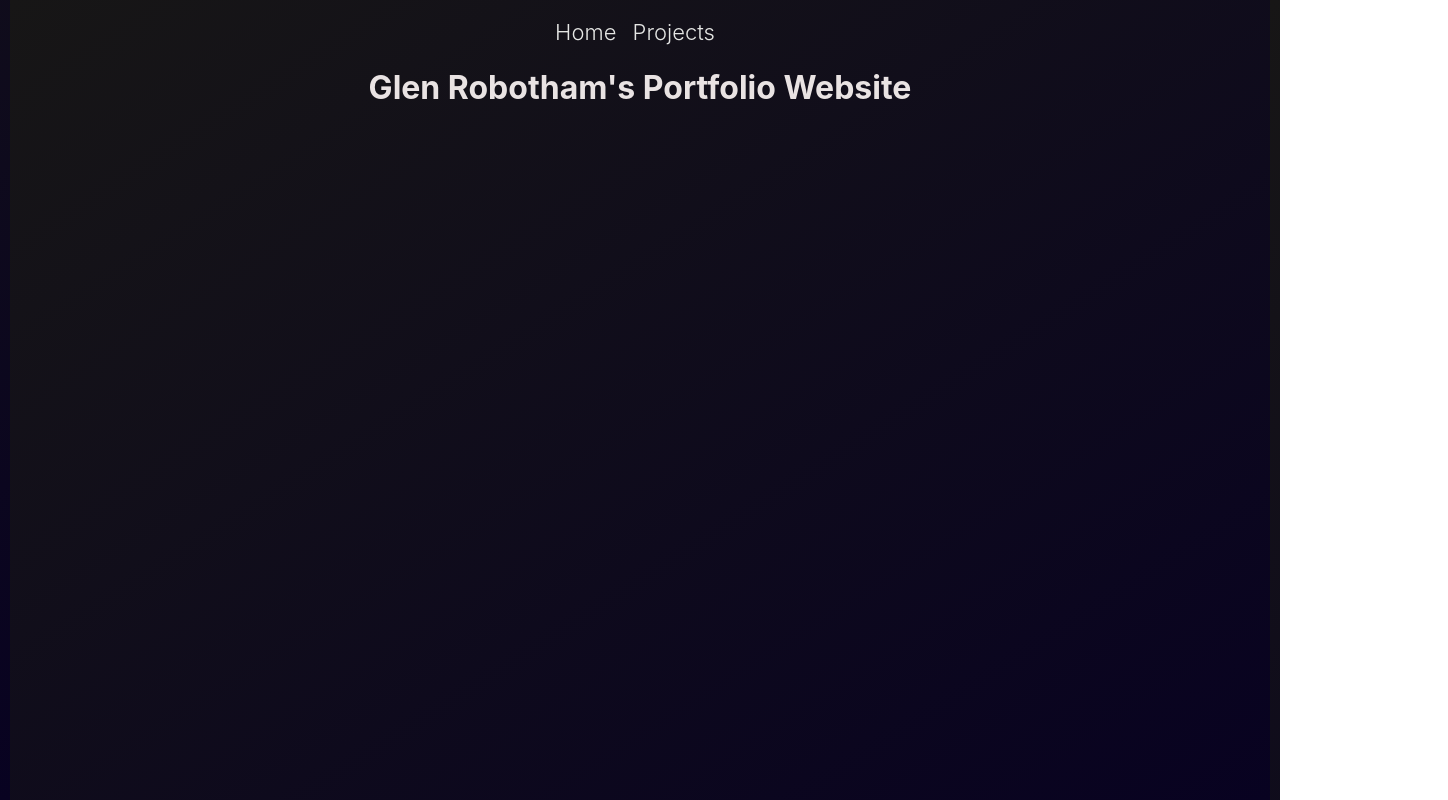
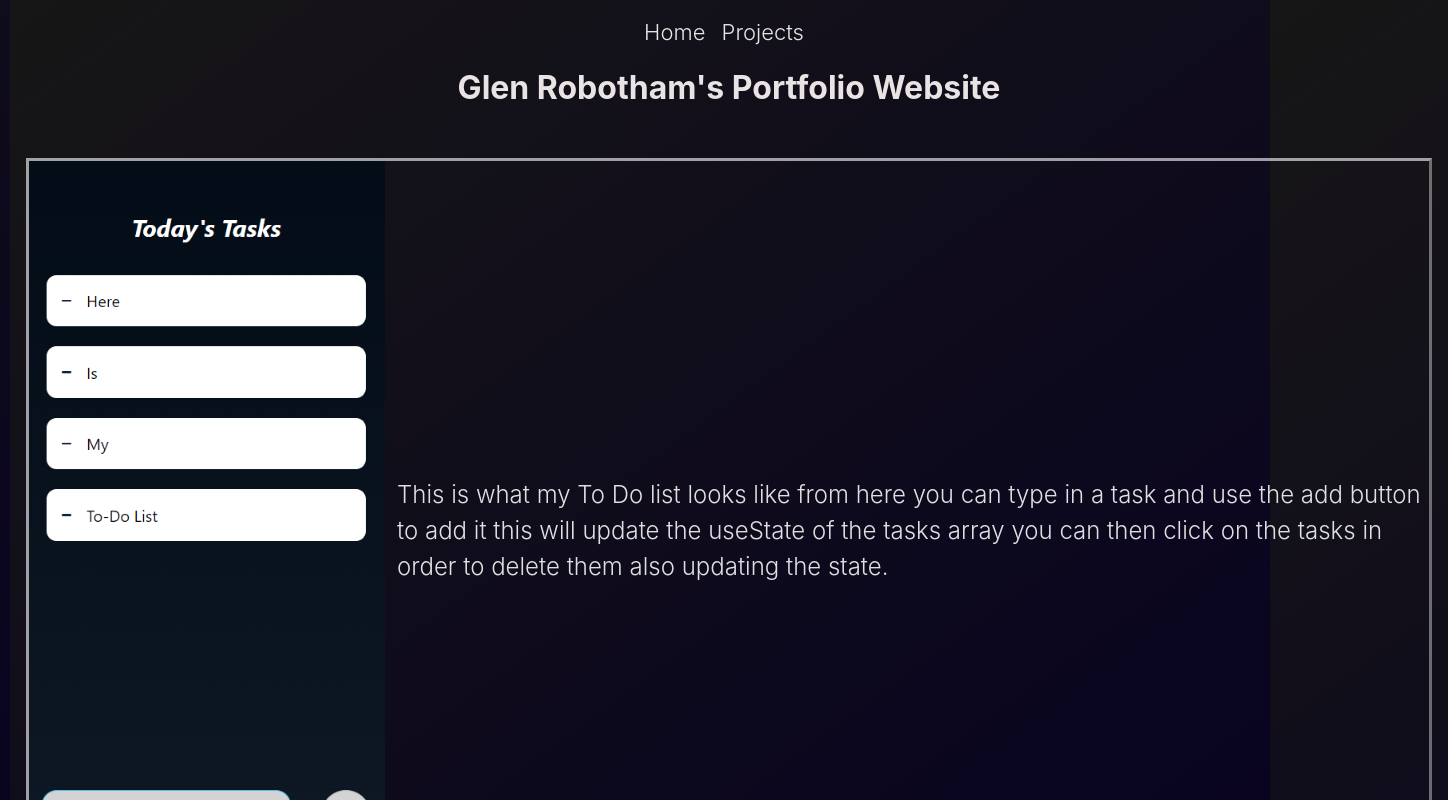
Before and after one commit to ggr1992/Portfolio-website, a React (Vite) app: page /ToDoList in a window 1280 px wide. Shown: the top 800 px of the page, 1448 px wide, since content can reach past the window. Built offline with nearby package versions, Linux system fonts and the light colour scheme.

Commit message:
Added ToDo list info

```diff
--- a/src/App.jsx
+++ b/src/App.jsx
@@ -5,6 +5,7 @@ import { Routes,Route } from 'react-router-dom'
 import Projects from './Components/Projects'
 import Home from './Components/Home'
 import MoreInfoFrontEnd from './Components/MoreInfo-Front-end'
+import MoreInfoToDo from './Components/More-info-To-Do-List'
 
 
 function App() {
@@ -17,6 +18,7 @@ function App() {
         <Route path='/' element={<Home/>} />
         <Route path="/projects" element={<Projects/>} />
         <Route path="/front-end" element={<MoreInfoFrontEnd/>} />
+        <Route path="/ToDoList" element={<MoreInfoToDo/>} />
       </Routes>
     </>
   )
--- /dev/null
+++ b/src/Components/More-info-To-Do-List.jsx
@@ -0,0 +1,14 @@
+import ToDoImage from '../assets/Images/To-Do-List.png'
+
+function MoreInfoToDo () {
+ return (
+
+     <div className="image-text-container">
+        <img  src={ToDoImage} alt="My Image" className='imageToDo'/>
+        <p>This is what my To Do list looks like from here you can type in a task and use the add button to add it this will update the useState of the tasks array you can then click on the tasks in order to delete them also updating the state.  </p>
+        </div>
+
+ )
+}
+
+export default MoreInfoToDo
--- a/src/Components/Projects.jsx
+++ b/src/Components/Projects.jsx
@@ -1,6 +1,7 @@
 import BackEndProject from "./Back-end Project";
 import FinalProject from "./Final-Group-Project";
 import FrontEnd from "./Front-end-Project";
+import ToDoListApp from "./To-Do-List-App";
 
 function Projects () {
     return (
@@ -8,6 +9,7 @@ function Projects () {
         <BackEndProject/>
         <FrontEnd/>
         <FinalProject/>
+        <ToDoListApp/>
         </>
     )
 }
--- /dev/null
+++ b/src/Components/To-Do-List-App.jsx
@@ -0,0 +1,19 @@
+import { Link } from "react-router-dom"
+
+function ToDoListApp () {
+    return (
+        <>
+        <div className="Text-container">
+        <h2 className="Heading2">To-Do-List App</h2>
+        <p>This To-Do-List app is an app intended for mobile it was a small project I have worked on it was created using React Native and Expo on this app you can add tasks that you want to do today and delete them once completed  </p>
+        <Link to='/ToDoList'>More info   </Link>
+        <br></br>
+        <br></br>
+        <a href="https://github.com/ggr1992/To-Do-list-React-Native" target="_blank" rel="noopener noreferrer">
+        View the Repo Here.
+      </a>
+        </div>
+        </>
+    )
+}
+export default ToDoListApp
--- a/src/index.css
+++ b/src/index.css
@@ -173,3 +173,8 @@ h1 {
 .back-to-top-button:focus {
   outline: none;
 }
+
+.imageToDo {
+  height: 740px;
+  width: 360
+}
```
Also changed, not shown: src/assets/Images/To-Do-List.png (added).
